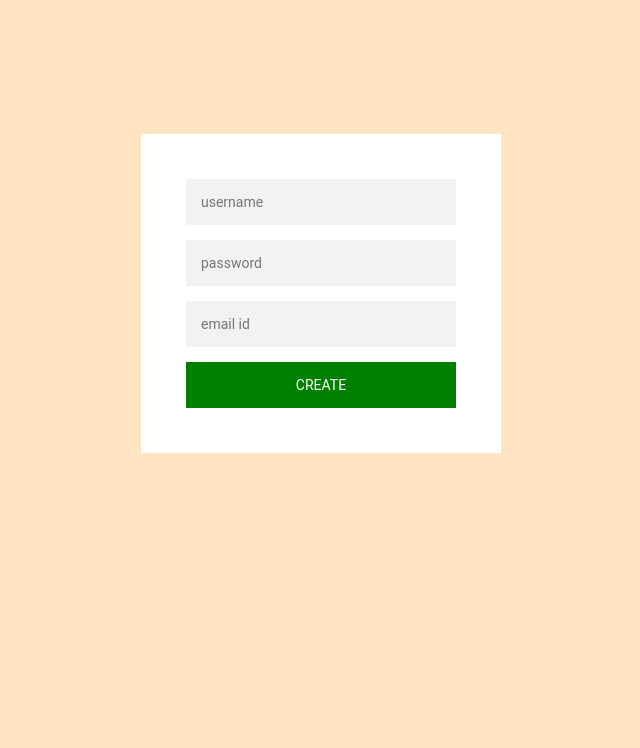
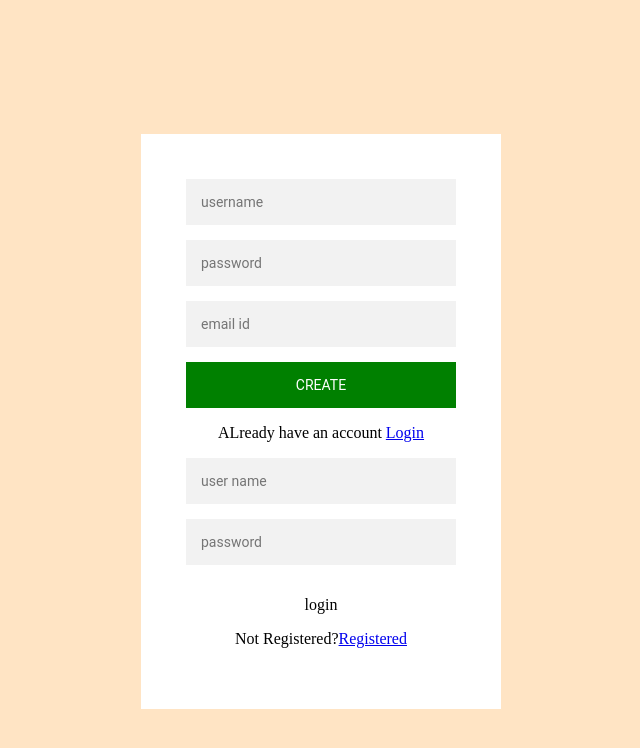
Before and after one commit to ihlasMert/regformone, a plain HTML site: page first/index.html in a window 1280 px wide. Shown: the whole page, without its empty margins (319-959 px from the left). Drawn offline with Linux system fonts and the light colour scheme.

Commit message:
added another form

```diff
--- a/first/index.html
+++ b/first/index.html
@@ -15,6 +15,13 @@
           <input type="text" placeholder="password" />
           <input type="text" placeholder="email id" />
           <button>Create</button>
+          <p>ALready have an account <a href="#">Login</a></p>
+        </form>
+        <form>
+          <input type="text" placeholder="user name" />
+          <input type="text" placeholder="password" />
+          <p>login</p>
+          <p class="message">Not Registered?<a href="#">Registered</a></p>
         </form>
       </div>
     </div>
```
